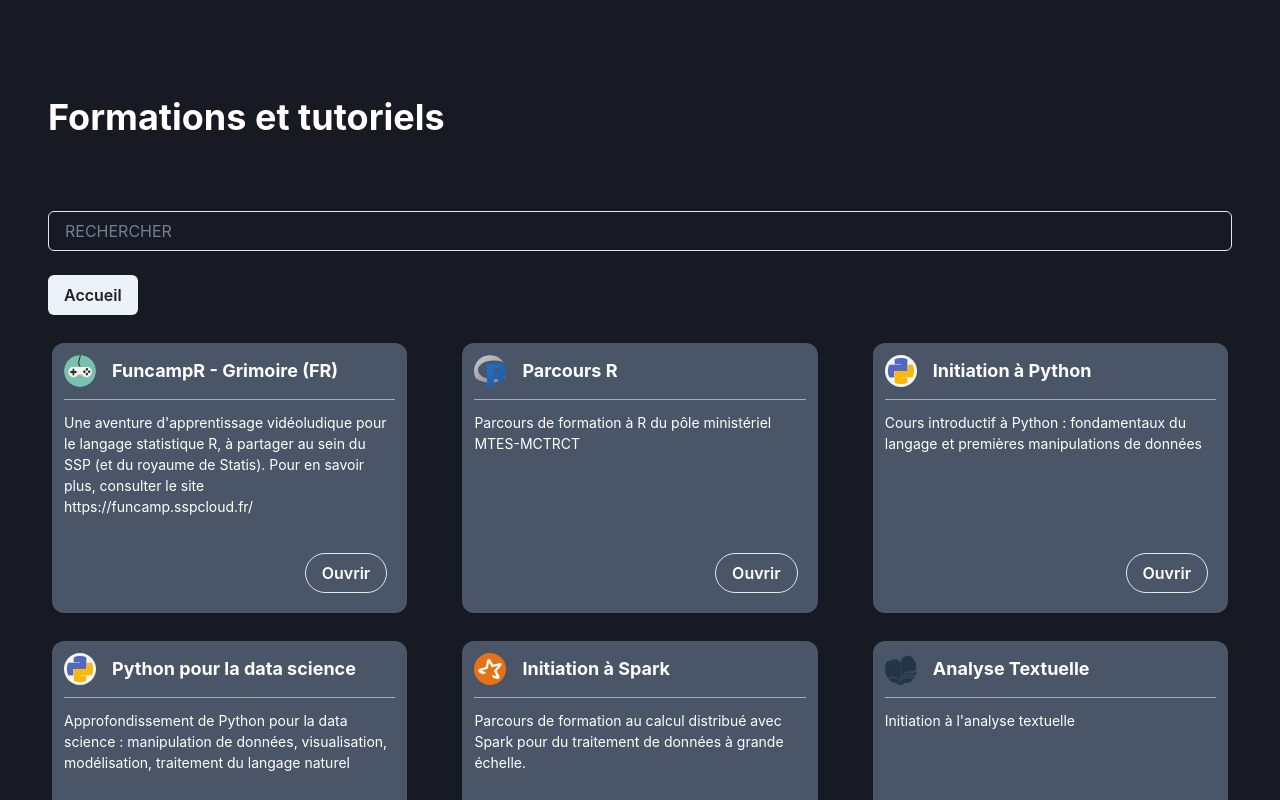
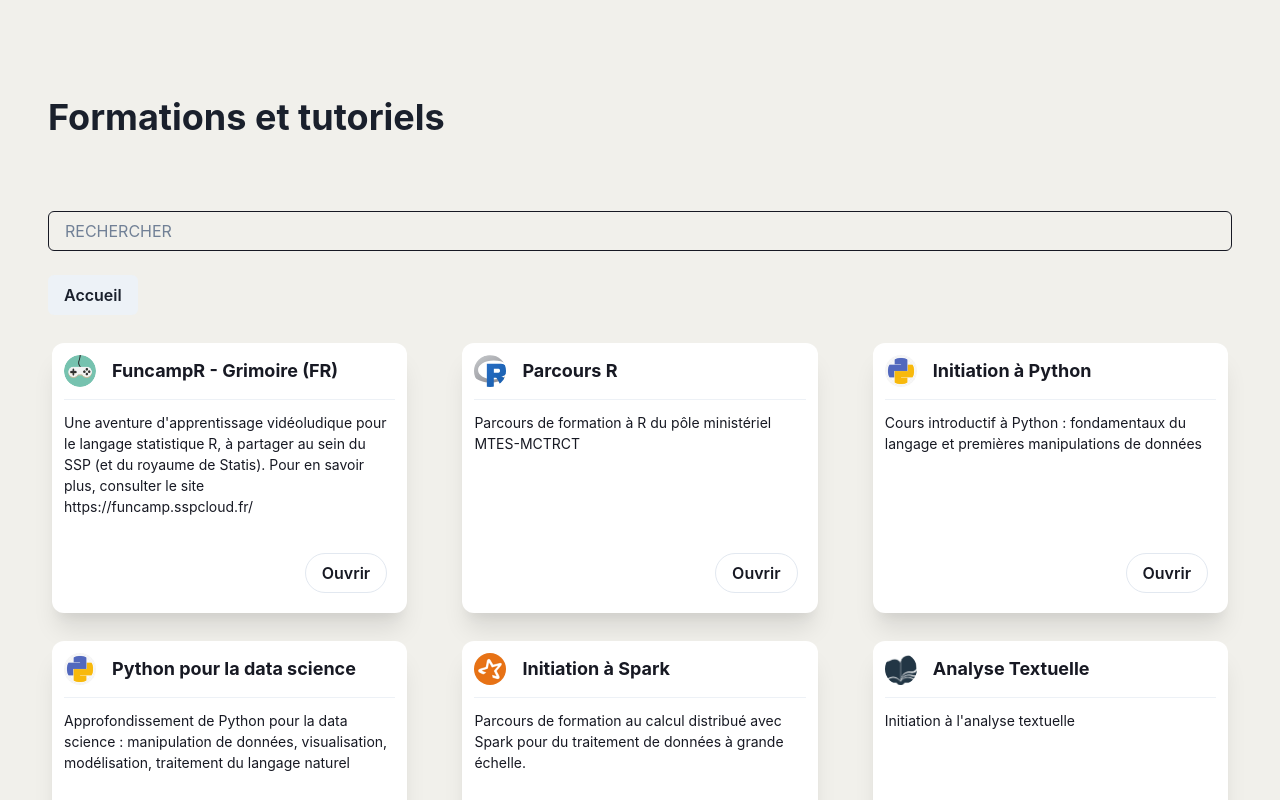
Before and after one commit to BrianRid/cloudtraining.github.io, a Next.js app: page / in a window 1280 px wide. Shown: the top 800 px of the page. Built offline with nearby package versions, Linux system fonts and the light colour scheme.

Commit message:
feat: switching to light mode

```diff
--- a/components/Card/index.tsx
+++ b/components/Card/index.tsx
@@ -19,8 +19,8 @@
       return (
         <Button
           variant="outline"
-          color="white"
-          _hover={{ color: "black", bgColor: "white" }}
+          color="gray.900"
+          _hover={{ color: "white", bgColor: "#FF562C" }}
           borderRadius="3xl"
           position="absolute"
           bottom="5"
@@ -43,8 +43,8 @@
             <Link href={props.articleUrl} target="_blank">
               <Button
                 variant="outline"
-                color="white"
-                _hover={{ color: "black", bgColor: "white" }}
+                color="gray.900"
+                _hover={{ color: "white", bgColor: "#FF562C" }}
                 borderRadius="3xl"
                 marginRight="3"
               >
@@ -54,8 +54,8 @@
             <Link href={props.deploymentUrl} target="_blank">
               <Button
                 variant="outline"
-                color="white"
-                _hover={{ color: "black", bgColor: "white" }}
+                color="gray.900"
+                _hover={{ color: "white", bgColor: "#FF562C" }}
                 borderRadius="3xl"
               >
                 Lancer
@@ -68,8 +68,8 @@
           <Link href={props.deploymentUrl} target="_blank">
             <Button
               variant="outline"
-              color="white"
-              _hover={{ color: "black", bgColor: "white" }}
+              color="gray.900"
+              _hover={{ color: "white", bgColor: "#FF562C" }}
               borderRadius="3xl"
               position="absolute"
               bottom="5"
@@ -84,8 +84,8 @@
           <Link href={props.articleUrl} target="_blank">
             <Button
               variant="outline"
-              color="white"
-              _hover={{ color: "black", bgColor: "white" }}
+              color="gray.900"
+              _hover={{ color: "white", bgColor: "#FF562C" }}
               borderRadius="3xl"
               position="absolute"
               bottom="5"
@@ -137,20 +137,21 @@
       shadow="sm"
       m="1"
       pb="24"
-      bgColor="gray.600"
+      bgColor="white"
       borderRadius="xl"
       display="flex"
+      boxShadow="xl"
       flexDirection="column"
       position="relative"
     >
       <Flex alignItems={"center"}>
         <Avatar src={props.imageUrl} size="sm" />
-        <Heading as="h4" fontSize="lg" color="white" pl="4">
+        <Heading as="h4" fontSize="lg" color="gray.900" pl="4">
           {props.name}
         </Heading>
       </Flex>
       <Divider my="3" />
-      <Text color="white" fontSize="sm">
+      <Text color="gray.900" fontSize="sm">
         {props.abstract}
       </Text>
       {displayTags()}
--- a/components/Searchbar/index.tsx
+++ b/components/Searchbar/index.tsx
@@ -1,7 +1,15 @@
 import { Input } from "@chakra-ui/react";
 
 const SearchBar = () => {
-  return <Input my="6" color="white" placeholder="RECHERCHER" />;
+  return (
+    <Input
+      my="6"
+      border="1px"
+      borderColor="gray.900"
+      color="white"
+      placeholder="RECHERCHER"
+    />
+  );
 };
 
 export default SearchBar;
--- a/pages/index.tsx
+++ b/pages/index.tsx
@@ -46,8 +46,8 @@
   );
 
   return (
-    <Box w="full" minHeight="100vh" h="full" bgColor="gray.900" px="12" py="12">
-      <Heading color="white" py="12">
+    <Box w="full" minHeight="100vh" h="full" bgColor="#F1F0EB" px="12" py="12">
+      <Heading color="grey.900" py="12">
         Formations et tutoriels
       </Heading>
       <SearchBar />
```
